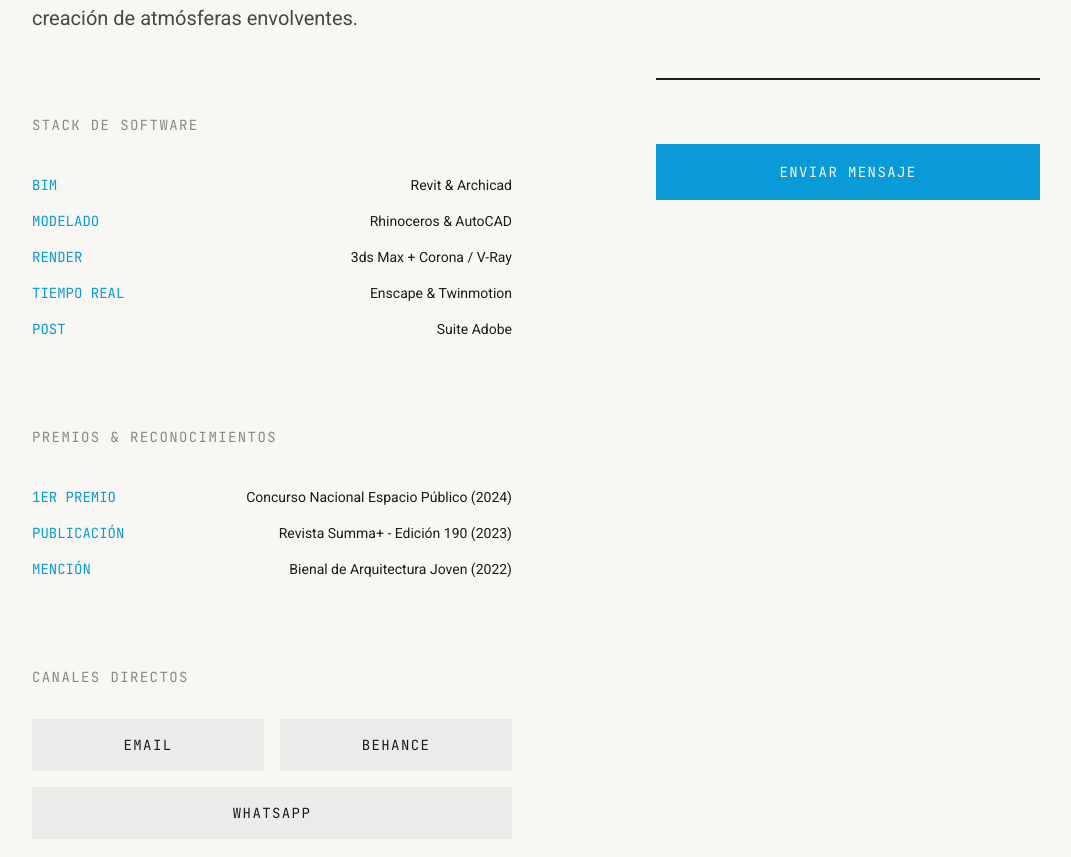
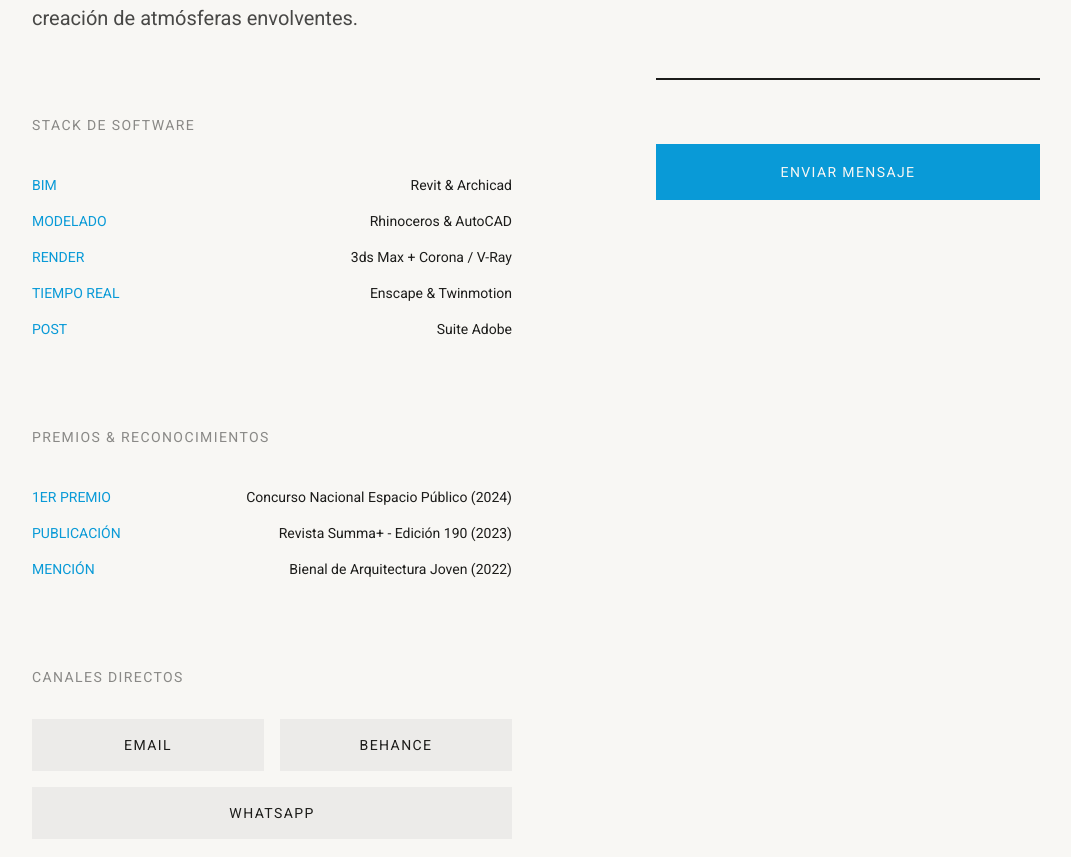
Before and after one commit to AlanAzezian/web-portfolio-agustin, a Next.js app: page /bio in a window 1280 px wide. Shown: the part 589-1446 px from the top of the page, without its empty margins (80-1151 px from the left). Built offline with nearby package versions, Linux system fonts and the light colour scheme.

Commit message:
feat(v2-paso-4): unificar tipografia editorial en Roboto y contador tabular-nums

```diff
--- a/src/app/globals.css
+++ b/src/app/globals.css
@@ -1,23 +1,6 @@
 @import "tailwindcss";
 
-@font-face {
-  font-family: 'Redaction';
-  src: url('/fonts/Redaction-Regular.woff2') format('woff2');
-  font-weight: 400;
-  font-style: normal;
-  font-display: swap;
-}
-
-@font-face {
-  font-family: 'Redaction';
-  src: url('/fonts/Redaction-Italic.woff2') format('woff2');
-  font-weight: 400;
-  font-style: italic;
-  font-display: swap;
-}
-
 :root {
-  --font-redaction: 'Redaction', Georgia, serif;
   --background: #F8F7F4;
   --foreground: #1C1C1A;
 }
@@ -25,12 +8,10 @@
 /*
  * FASE 0 - SISTEMA DE DISEÑO (TOKENS)
  *
- * - fontFamily.editorial: Fuente serif para títulos (Playfair Display)
- * - fontFamily.mono: Fuente mono para datos técnicos (JetBrains Mono)
- * - color-acento: Color de alerta para CTAs (#E63946)
+ * - fontFamily.roboto / sans: Fuente única principal (Roboto)
+ * - color-acento: Color institucional para CTAs y estados activos (#099AD7)
  * - borderWidth: hairline (1px), rule (2px)
  * - borderRadius: 0 (sin cantos redondeados)
- * - grid-editorial: Clase o token para las líneas verticales sutiles
  */
 @theme inline {
   --color-background: var(--background);
@@ -39,8 +20,7 @@
 
   --font-roboto: var(--font-roboto), Arial, Helvetica, sans-serif;
   --font-sans: var(--font-roboto), Arial, Helvetica, sans-serif;
-  --font-redaction: var(--font-redaction), Georgia, serif;
-  --font-mono: var(--font-mono), monospace;
+  --font-mono: var(--font-roboto), Arial, Helvetica, sans-serif;
 
   --border-width-hairline: 1px;
   --border-width-rule: 2px;
--- a/src/components/BioContactView.tsx
+++ b/src/components/BioContactView.tsx
@@ -17,59 +17,59 @@ export default function BioContactView() {
           </p>
 
           <div className="mb-16 pt-4">
-            <h3 className="font-mono text-sm uppercase tracking-widest text-foreground/50 mb-8">Stack de Software</h3>
+            <h3 className="font-roboto text-sm uppercase tracking-widest text-foreground/50 mb-8">Stack de Software</h3>
             <ul className="flex flex-col text-foreground font-sans text-sm">
               <li className="flex justify-between py-2">
-                <span className="font-mono uppercase text-acento">BIM</span>
+                <span className="font-roboto uppercase text-acento">BIM</span>
                 <span>Revit & Archicad</span>
               </li>
               <li className="flex justify-between py-2">
-                <span className="font-mono uppercase text-acento">Modelado</span>
+                <span className="font-roboto uppercase text-acento">Modelado</span>
                 <span>Rhinoceros & AutoCAD</span>
               </li>
               <li className="flex justify-between py-2">
-                <span className="font-mono uppercase text-acento">Render</span>
+                <span className="font-roboto uppercase text-acento">Render</span>
                 <span>3ds Max + Corona / V-Ray</span>
               </li>
               <li className="flex justify-between py-2">
-                <span className="font-mono uppercase text-acento">Tiempo Real</span>
+                <span className="font-roboto uppercase text-acento">Tiempo Real</span>
                 <span>Enscape & Twinmotion</span>
               </li>
               <li className="flex justify-between py-2">
-                <span className="font-mono uppercase text-acento">Post</span>
+                <span className="font-roboto uppercase text-acento">Post</span>
                 <span>Suite Adobe</span>
               </li>
             </ul>
           </div>
 
           <div className="mb-16 pt-4">
-            <h3 className="font-mono text-sm uppercase tracking-widest text-foreground/50 mb-8">Premios & Reconocimientos</h3>
+            <h3 className="font-roboto text-sm uppercase tracking-widest text-foreground/50 mb-8">Premios & Reconocimientos</h3>
             <ul className="flex flex-col text-foreground font-sans text-sm">
               <li className="flex justify-between items-start md:items-center py-2 gap-4">
-                <span className="font-mono uppercase shrink-0 text-acento">1er Premio</span>
+                <span className="font-roboto uppercase shrink-0 text-acento">1er Premio</span>
                 <span className="text-right">Concurso Nacional Espacio Público (2024)</span>
               </li>
               <li className="flex justify-between items-start md:items-center py-2 gap-4">
-                <span className="font-mono uppercase shrink-0 text-acento">Publicación</span>
+                <span className="font-roboto uppercase shrink-0 text-acento">Publicación</span>
                 <span className="text-right">Revista Summa+ - Edición 190 (2023)</span>
               </li>
               <li className="flex justify-between items-start md:items-center py-2 gap-4">
-                <span className="font-mono uppercase shrink-0 text-acento">Mención</span>
+                <span className="font-roboto uppercase shrink-0 text-acento">Mención</span>
                 <span className="text-right">Bienal de Arquitectura Joven (2022)</span>
               </li>
             </ul>
           </div>
 
           <div className="pt-4">
-            <h3 className="font-mono text-sm uppercase tracking-widest text-foreground/50 mb-8">Canales Directos</h3>
+            <h3 className="font-roboto text-sm uppercase tracking-widest text-foreground/50 mb-8">Canales Directos</h3>
             <div className="grid grid-cols-1 md:grid-cols-2 gap-4">
-              <a href="mailto:hola@agustinfabrizio.com" className="block bg-foreground/5 p-4 text-center font-mono text-sm uppercase tracking-widest hover:bg-foreground hover:text-background transition-colors">
+              <a href="mailto:hola@agustinfabrizio.com" className="block bg-foreground/5 p-4 text-center font-roboto text-sm uppercase tracking-widest hover:bg-foreground hover:text-background transition-colors">
                 Email
               </a>
-              <a href="https://behance.net/agustinfabrizio" target="_blank" rel="noreferrer" className="block bg-foreground/5 p-4 text-center font-mono text-sm uppercase tracking-widest hover:bg-foreground hover:text-background transition-colors">
+              <a href="https://behance.net/agustinfabrizio" target="_blank" rel="noreferrer" className="block bg-foreground/5 p-4 text-center font-roboto text-sm uppercase tracking-widest hover:bg-foreground hover:text-background transition-colors">
                 Behance
               </a>
-              <a href="#" className="block bg-foreground/5 p-4 text-center font-mono text-sm uppercase tracking-widest hover:bg-foreground hover:text-background transition-colors md:col-span-2">
+              <a href="#" className="block bg-foreground/5 p-4 text-center font-roboto text-sm uppercase tracking-widest hover:bg-foreground hover:text-background transition-colors md:col-span-2">
                 WhatsApp
               </a>
             </div>
@@ -92,7 +92,7 @@ export default function BioContactView() {
                 placeholder="Tu nombre"
                 required
               />
-              <label htmlFor="name" className="absolute left-0 -top-6 text-xs font-mono uppercase tracking-widest text-foreground/50 transition-all peer-placeholder-shown:text-base peer-placeholder-shown:top-2 peer-focus:-top-6 peer-focus:text-xs peer-focus:text-acento">Nombre</label>
+              <label htmlFor="name" className="absolute left-0 -top-6 text-xs font-roboto uppercase tracking-widest text-foreground/50 transition-all peer-placeholder-shown:text-base peer-placeholder-shown:top-2 peer-focus:-top-6 peer-focus:text-xs peer-focus:text-acento">Nombre</label>
             </div>
 
             <div className="relative border-b-rule border-foreground focus-within:border-acento transition-colors mt-4">
@@ -103,7 +103,7 @@ export default function BioContactView() {
                 placeholder="tu@email.com"
                 required
               />
-              <label htmlFor="email" className="absolute left-0 -top-6 text-xs font-mono uppercase tracking-widest text-foreground/50 transition-all peer-placeholder-shown:text-base peer-placeholder-shown:top-2 peer-focus:-top-6 peer-focus:text-xs peer-focus:text-acento">Email</label>
+              <label htmlFor="email" className="absolute left-0 -top-6 text-xs font-roboto uppercase tracking-widest text-foreground/50 transition-all peer-placeholder-shown:text-base peer-placeholder-shown:top-2 peer-focus:-top-6 peer-focus:text-xs peer-focus:text-acento">Email</label>
             </div>
 
             <div className="relative border-b-rule border-foreground focus-within:border-acento transition-colors mt-4">
@@ -114,12 +114,12 @@ export default function BioContactView() {
                 placeholder="Detalles"
                 required
               ></textarea>
-              <label htmlFor="message" className="absolute left-0 -top-6 text-xs font-mono uppercase tracking-widest text-foreground/50 transition-all peer-placeholder-shown:text-base peer-placeholder-shown:top-2 peer-focus:-top-6 peer-focus:text-xs peer-focus:text-acento">Detalles del encargo</label>
+              <label htmlFor="message" className="absolute left-0 -top-6 text-xs font-roboto uppercase tracking-widest text-foreground/50 transition-all peer-placeholder-shown:text-base peer-placeholder-shown:top-2 peer-focus:-top-6 peer-focus:text-xs peer-focus:text-acento">Detalles del encargo</label>
             </div>
 
             <button
               type="submit"
-              className="w-full border-rule border-acento bg-acento text-background uppercase font-mono tracking-widest text-sm px-6 py-4 hover:bg-transparent hover:text-acento transition-colors mt-8"
+              className="w-full border-rule border-acento bg-acento text-background uppercase font-roboto tracking-widest text-sm px-6 py-4 hover:bg-transparent hover:text-acento transition-colors mt-8"
             >
               Enviar Mensaje
             </button>
--- a/src/components/ProjectViewer.tsx
+++ b/src/components/ProjectViewer.tsx
@@ -129,7 +129,7 @@ export default function ProjectViewer({ title, images }: ProjectViewerProps) {
 
       {/* Esquina inferior derecha: Contador numérico editorial en Roboto */}
       <div className="fixed bottom-6 right-8 md:bottom-8 md:right-16 z-30 pointer-events-auto">
-        <span className="font-roboto text-xs md:text-sm text-[#1C1C1A] tracking-wider tabular-nums select-none font-normal">
+        <span className="font-roboto tabular-nums tracking-wider text-[13px] text-[#1C1C1A] select-none font-normal">
           {formattedCurrent} / {formattedTotal}
         </span>
       </div>
--- a/tailwind.config.ts
+++ b/tailwind.config.ts
@@ -11,8 +11,7 @@ const config: Config = {
       fontFamily: {
         roboto: ["var(--font-roboto)", "sans-serif"],
         sans: ["var(--font-roboto)", "sans-serif"],
-        redaction: ["var(--font-redaction)", "Georgia", "serif"],
-        mono: ["var(--font-mono)", "monospace"],
+        mono: ["var(--font-roboto)", "sans-serif"],
       },
       colors: {
         background: "var(--background)",
```
Also changed, not shown: src/app/layout.tsx (+2 -8 lines), src/components/ServicesView.tsx (+8 -8 lines).
